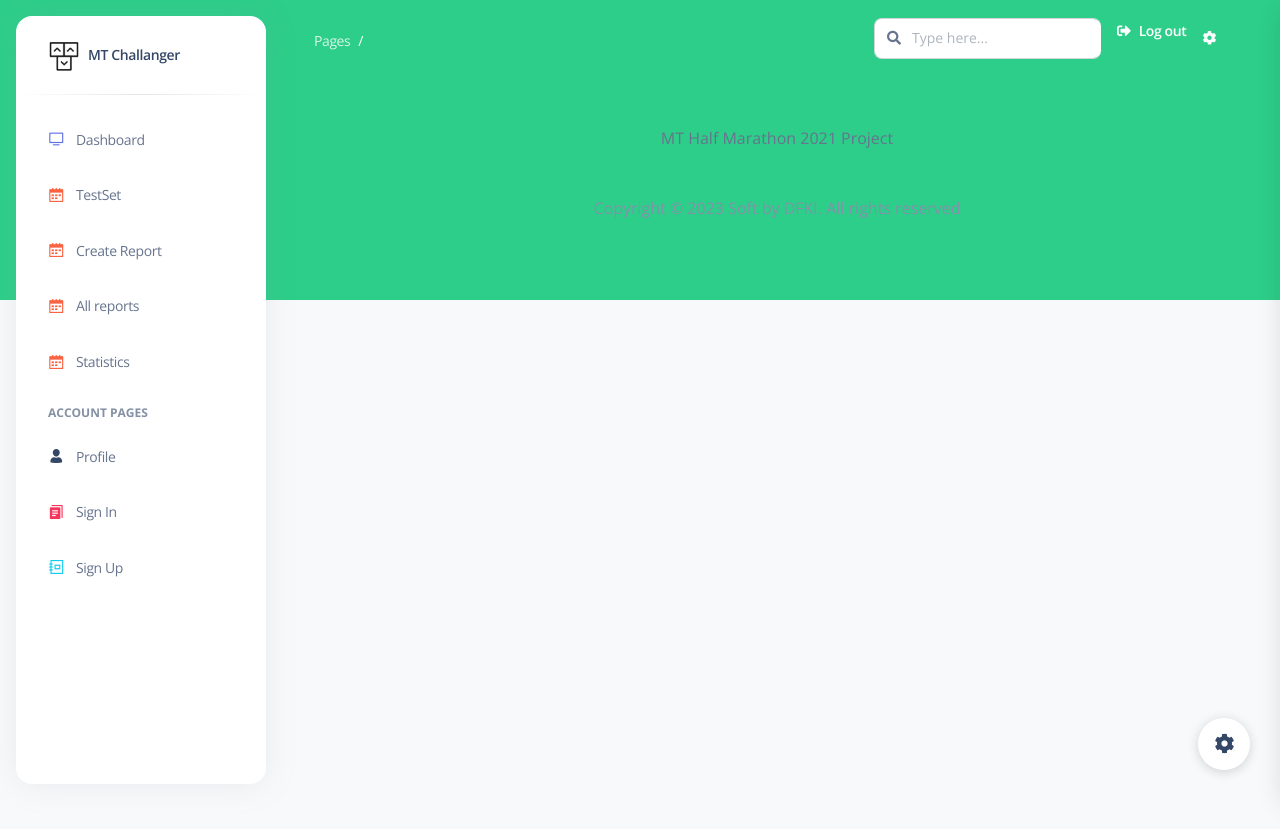
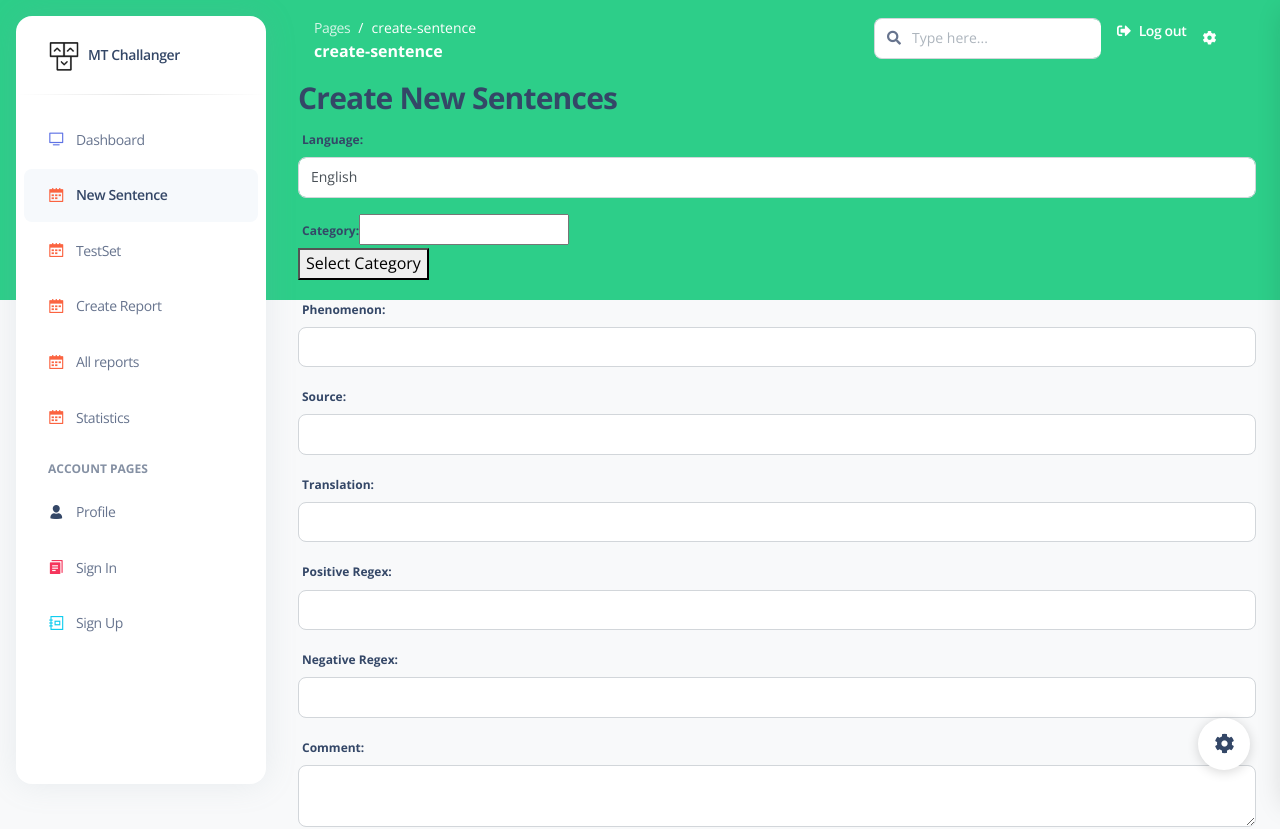
Before and after one commit to Sananshah14/mt_challenger_frontend_sanan, a Vue app: page /create-sentence in a window 1280 px wide. Shown: the top 829 px of the page. Before the commit the page ends 800 px from the top, so only its background shows below. Built offline with nearby package versions, Linux system fonts and the light colour scheme.

Commit message:
17/10/2023 Updates and changes

```diff
--- a/src/examples/Sidenav/SidenavList.vue
+++ b/src/examples/Sidenav/SidenavList.vue
@@ -12,6 +12,19 @@
         >
           <template v-slot:icon>
             <i class="ni ni-tv-2 text-primary text-sm opacity-10"></i>
+          </template>
+        </sidenav-item>
+      </li>
+      <li class="nav-item">
+        <sidenav-item
+          url="/create-sentence"
+          :class="getRoute() === 'create-sentence' ? 'active' : ''"
+          :navText="'New Sentence'"
+        >
+          <template v-slot:icon>
+            <i
+              class="ni ni-calendar-grid-58 text-warning text-sm opacity-10"
+            ></i>
           </template>
         </sidenav-item>
       </li>
--- a/src/router/index.js
+++ b/src/router/index.js
@@ -7,12 +7,18 @@ import TestSet from "../views/TestSet.vue";
 import CreateReport from "../views/CreateReport.vue";
 import AllReports from "../views/AllReports.vue";
 import Statistics from "../views/Statistics.vue";
+import CreateSentence from "../views/CreateSentence.vue";
 
 const routes = [
   {
     path: "/",
     name: "/",
     redirect: "/dashboard-default",
+  },
+  {
+    path: "/create-sentence",
+    name: "create-sentence",
+    component: CreateSentence,
   },
   {
     path: "/dashboard-default",
--- a/src/views/AllReports.vue
+++ b/src/views/AllReports.vue
@@ -1,54 +1,79 @@
 <template>
   <div id="app">
-    <div id="sidebar">
-      <h2>All Reports</h2>
-      <input type="text" v-model="searchTerm" placeholder="Search" />
-      <ul>
-        <li v-for="report in filteredReports" v-bind:key="report.id">
-          <router-link :to="{ name: 'report', params: { id: report.id } }">
-            {{ report.name }}
-          </router-link>
-        </li>
-      </ul>
-    </div>
-    <div id="content">
-      <router-view></router-view>
-    </div>
+    <sidebar :reports="reports" @select-report="selectReport" />
+
+    <main-content :selectedReport="selectedReport" />
   </div>
 </template>
 
 <script>
+import Sidebar from "./components/SideBarReports.vue";
+import MainContent from "./components/MainContent.vue";
+
 export default {
   data() {
     return {
       reports: [
         {
           id: 1,
-          name: "WMT22",
-          createdAt: "2023-07-05T13:45:00",
+          name: "Report 1",
+          records: [
+            {
+              info: "Info 1",
+              id: 101,
+              source: "Source 1",
+              category: "Category 1",
+              phenomenon: "Phenomenon 1",
+              translation: "Translation 1",
+              comment: "Comment 1",
+            },
+            {
+              info: "Info 2",
+              id: 102,
+              source: "Source 2",
+              category: "Category 2",
+              phenomenon: "Phenomenon 2",
+              translation: "Translation 2",
+              comment: "Comment 2",
+            },
+          ],
         },
         {
           id: 2,
-          name: "WMT23",
-          createdAt: "2023-07-05T13:45:00",
-        },
-        {
-          id: 3,
-          name: "WMT24",
-          createdAt: "2023-07-05T13:45:00",
+          name: "Report 2",
+          records: [
+            {
+              info: "Info 1",
+              id: 101,
+              source: "Source 1",
+              category: "Category 1",
+              phenomenon: "Phenomenon 1",
+              translation: "Translation 1",
+              comment: "Comment 1",
+            },
+            {
+              info: "Info 2",
+              id: 102,
+              source: "Source 2",
+              category: "Category 2",
+              phenomenon: "Phenomenon 2",
+              translation: "Translation 2",
+              comment: "Comment 2",
+            },
+          ],
         },
       ],
-      searchTerm: "",
+      selectedReport: null,
     };
   },
-  computed: {
-    filteredReports() {
-      return this.reports.filter((report) => {
-        return report.name
-          .toLowerCase()
-          .includes(this.searchTerm.toLowerCase());
-      });
+  methods: {
+    selectReport(report) {
+      this.selectedReport = report;
     },
+  },
+  components: {
+    Sidebar,
+    MainContent,
   },
 };
 </script>
--- /dev/null
+++ b/src/views/CreateSentence.vue
@@ -0,0 +1,126 @@
+<template>
+  <div class="container">
+    <div class="row">
+      <div class="col-md-12">
+        <h3>Create New Sentences</h3>
+
+        <form action="#">
+          <div class="form-group">
+            <label for="language">Language:</label>
+            <select v-model="language" id="language" class="form-control">
+              <option value="DE">German</option>
+              <option value="EN">English</option>
+            </select>
+          </div>
+
+          <div class="form-group">
+            <label for="category">Category:</label>
+            <input type="text" v-model="category" id="category" />
+
+            <div class="select-category">
+              <button type="button" @click="toggleCategoryList">
+                Select Category
+              </button>
+              <ul v-if="showCategoryList">
+                <li @click="selectCategory('Cat1')">Animals</li>
+                <li @click="selectCategory('Food')">Food</li>
+                <li @click="selectCategory('Travel')">Travel</li>
+              </ul>
+            </div>
+          </div>
+
+          <div class="form-group">
+            <label for="phenomenon">Phenomenon:</label>
+            <input
+              type="text"
+              v-model="phenomenon"
+              id="phenomenon"
+              class="form-control"
+            />
+          </div>
+
+          <div class="form-group">
+            <label for="source">Source:</label>
+            <input
+              type="text"
+              v-model="source"
+              id="source"
+              class="form-control"
+            />
+          </div>
+
+          <div class="form-group">
+            <label for="translation">Translation:</label>
+            <input
+              type="text"
+              v-model="translation"
+              id="translation"
+              class="form-control"
+            />
+          </div>
+
+          <div class="form-group">
+            <label for="positive-regex">Positive Regex:</label>
+            <input
+              type="text"
+              v-model="positiveRegex"
+              id="positive-regex"
+              class="form-control"
+            />
+          </div>
+
+          <div class="form-group">
+            <label for="negative-regex">Negative Regex:</label>
+            <input
+              type="text"
+              v-model="negativeRegex"
+              id="negative-regex"
+              class="form-control"
+            />
+          </div>
+
+          <div class="form-group">
+            <label for="comment">Comment:</label>
+            <textarea
+              v-model="comment"
+              id="comment"
+              class="form-control"
+            ></textarea>
+          </div>
+
+          <button type="submit" class="btn btn-primary">Save Settings</button>
+        </form>
+      </div>
+    </div>
+  </div>
+</template>
+
+<script>
+export default {
+  name: "SettingsPage",
+  data() {
+    return {
+      language: "EN",
+      category: "",
+      phenomenon: "",
+      source: "",
+      translation: "",
+      positiveRegex: "",
+      negativeRegex: "",
+      comment: "",
+      showCategoryList: false,
+    };
+  },
+  methods: {
+    methods: {
+      toggleCategoryList() {
+        this.showCategoryList = !this.showCategoryList;
+      },
+      selectCategory(selectedCategory) {
+        this.category = selectedCategory;
+        this.showCategoryList = true;
+      },
+    },
+  },
+};
+</script>
--- a/src/views/TestSet.vue
+++ b/src/views/TestSet.vue
@@ -67,7 +67,7 @@
             </div>
           </div>
           <div class="col-md">
-            <label for="howMany">How many (%)</label>
+            <label for="howMany">How many sentences</label>
             <input
               type="number"
               id="howMany"
--- /dev/null
+++ b/src/views/components/MainContent.vue
@@ -0,0 +1,65 @@
+<template>
+  <div class="main-content">
+    <div v-if="selectedReport">
+      <h2>{{ selectedReport.name }} (ID: {{ selectedReport.id }})</h2>
+      <table>
+        <thead>
+          <tr>
+            <th>Info</th>
+            <th>ID</th>
+            <th>Source</th>
+            <th>Category</th>
+            <th>Phenomenon</th>
+            <th>Translation</th>
+            <th>Comment</th>
+          </tr>
+        </thead>
+        <tbody>
+          <tr v-for="record in selectedReport.records" :key="record.id">
+            <td>{{ record.info }}</td>
+            <td>{{ record.id }}</td>
+            <td>{{ record.source }}</td>
+            <td>{{ record.category }}</td>
+            <td>{{ record.phenomenon }}</td>
+            <td>{{ record.translation }}</td>
+            <td>{{ record.comment }}</td>
+          </tr>
+        </tbody>
+      </table>
+    </div>
+    <div v-else>
+      <p>Select a report from the sidebar to view its records.</p>
+    </div>
+  </div>
+</template>
+
+<script>
+export default {
+  props: {
+    selectedReport: Object,
+  },
+};
+</script>
+
+<style scoped>
+.main-content {
+  margin-left: 220px; /* Adjust this value to control the spacing */
+  padding: 20px;
+}
+
+table {
+  width: 100%;
+  border-collapse: collapse;
+}
+
+th,
+td {
+  border: 1px solid #ddd;
+  padding: 8px;
+  text-align: left;
+}
+
+th {
+  background-color: #f2f2f2;
+}
+</style>
--- /dev/null
+++ b/src/views/components/SideBarReports.vue
@@ -0,0 +1,48 @@
+<template>
+  <div class="sidebar">
+    <div
+      v-for="report in reports"
+      :key="report.id"
+      @click="selectReport(report)"
+    >
+      <div
+        class="card mb-1"
+        style="border-radius: 4px; box-shadow: 0 2px 4px rgba(0, 0, 0, 0.1)"
+      >
+        <div class="card-body">
+          <h5 class="card-title">{{ report.name }}</h5>
+          <!-- Optionally add other card content here -->
+        </div>
+      </div>
+    </div>
+  </div>
+</template>
+
+<script>
+export default {
+  props: {
+    reports: Array,
+  },
+  methods: {
+    selectReport(report) {
+      this.$emit("select-report", report);
+    },
+  },
+};
+</script>
+
+<style scoped>
+.sidebar {
+  width: 200px;
+  background-color: #f0f0f0;
+  padding: 20px;
+}
+
+.card {
+  cursor: pointer;
+}
+
+.card:hover {
+  background-color: #f5f5f5;
+}
+</style>
```
Also changed, not shown: src/views/components/Reports.vue (added).
